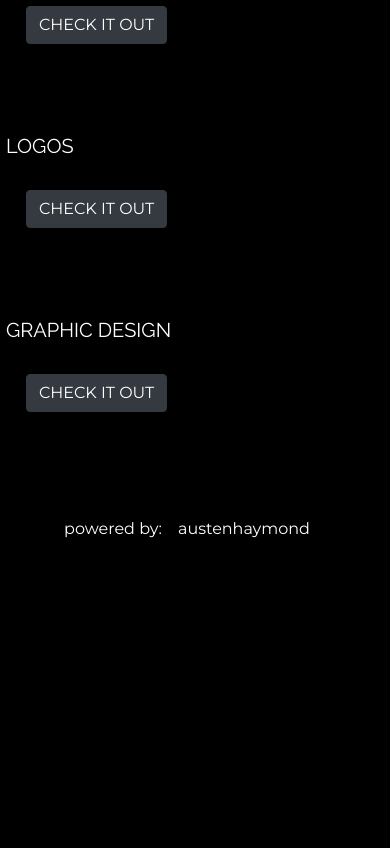
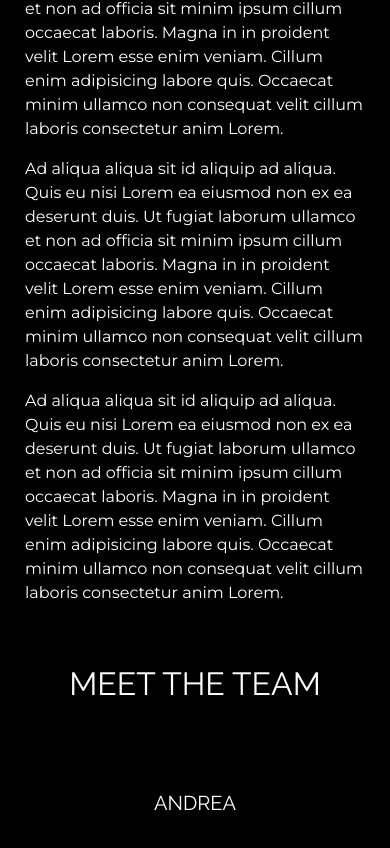
Before and after one commit to aus10haymond/nunya, a React (Create React App) app in the folder client/: page /projects in a window 390 px wide. Shown: the part 1036-1884 px from the top of the page. Before the commit the page ends 1593 px from the top, so only its background shows below. Built offline with nearby package versions, Linux system fonts and the light colour scheme.

Commit message:
added team section and put all components on to one page

```diff
--- /dev/null
+++ b/client/src/assets/styles/team.css
@@ -0,0 +1,48 @@
+#team {
+    background-color: black;
+    color: white;
+    transition-duration: 2000ms;
+    padding: 10px;
+    border-radius: 10px;
+}
+
+#team:hover {
+    color: black;
+    background-color: white;
+    transition-duration: 2000ms;
+}
+
+#teamtitle {
+    font-family: "Raleway";
+}
+
+#teamcontent {
+    font-family: "Montserrat";
+}
+
+#teamcard {
+    background-color: black;
+    color: white;
+    transition-duration: 2000ms;
+    padding: 10px;
+    border-radius: 10px;
+}
+
+#teamcard:hover {
+    color: black;
+    background-color: white;
+    transition-duration: 2000ms;
+}
+
+#cardtitle {
+    font-family: "Raleway";
+}
+
+#cardbody {
+    font-family: "Montserrat";
+    padding: 20px;
+}
+
+#teamimg {
+    border-radius: 50px;
+}
--- a/client/src/pages/Home.js
+++ b/client/src/pages/Home.js
@@ -1,5 +1,4 @@
 import React from "react";
-import { BrowserRouter, Route, Switch } from "react-router-dom";
 
 import Title from "./components/title";
 import NavBar from "./components/navBar";
@@ -8,28 +7,30 @@ import Projects from "./projects";
 import Start from "./start";
 import Contact from "./contact";
 import Footer from "./components/footer";
+import Team from "./team";
 
 import "../assets/styles/home.css"
 
 function Home() {
     return (
-        <BrowserRouter>
         <div id="home">
             <Title />
             <NavBar />
             <br />
             <div className="container">
-                <Switch>
-                    <Route exact path="/" component={Start} />
-                    <Route exact path="/about" component={About} />
-                    <Route exact path="/projects" component={Projects} />
-                    <Route exact path="/contact" component={Contact} />
-                </Switch>
+                < Start />
+                <br />
+                <About />
+                <br />
+                <Team />
+                <br />
+                <Projects />
+                <br />
+                <Contact />
             </div>
             <br />
             <Footer />
         </div>
-        </BrowserRouter>
     );
 }
 
--- a/client/src/pages/components/navBar.js
+++ b/client/src/pages/components/navBar.js
@@ -10,9 +10,9 @@ function NavBar() {
             </button>
             <div className="collapse navbar-collapse justify-content-center" id="navbarNavAltMarkup">
             <div className="navbar-nav justify-content-center">
-                <a id="navitem" className="nav-item nav-link js-scroll-trigger" href="/about">ABOUT US</a>
-                <a id="navitem" className="nav-item nav-link js-scroll-trigger" href="/projects">OUR WORK</a>
-                <a id="navitem" className="nav-item nav-link js-scroll-trigger" href="/contact">CONTACT US</a>
+                <a id="navitem" className="nav-item nav-link js-scroll-trigger" href="#about">ABOUT US</a>
+                <a id="navitem" className="nav-item nav-link js-scroll-trigger" href="#projects">OUR WORK</a>
+                <a id="navitem" className="nav-item nav-link js-scroll-trigger" href="#contact">CONTACT US</a>
             </div>
             </div>
         </nav>
--- /dev/null
+++ b/client/src/pages/team.js
@@ -0,0 +1,43 @@
+import React from "react";
+
+import "../assets/styles/team.css"
+
+function Team() {
+    return (
+        <div id="team" className="container">
+            <div className="justify-content-center row">
+                <h2 id="teamtitle">MEET THE TEAM</h2>
+            </div>
+            <div className="row">
+                <div className="col-sm-6">
+                    <div className="card" id="teamcard">
+                        <br />
+                        <div className="card-body" id="cardbody">
+                            <img id="teamimg" src="" alt="" />
+                            <h5 className="card-title text-center" id="cardtitle">ANDREA</h5>
+                            <p id="teamcontent">
+
+                            </p>
+                        </div>
+                    </div>
+                    <br />
+                </div>
+                <div className="col-sm-6">
+                <div className="card" id="teamcard">
+                        <br />
+                        <div className="card-body" id="cardbody">
+                            <img id="teamimg" src="" alt="" />
+                            <h5 className="card-title text-center" id="cardtitle">AUSTEN</h5>
+                            <p id="teamcontent">
+
+                            </p>
+                        </div>
+                    </div>
+                    <br />
+                </div>
+            </div>
+        </div>
+    );
+}
+
+export default Team;
```
